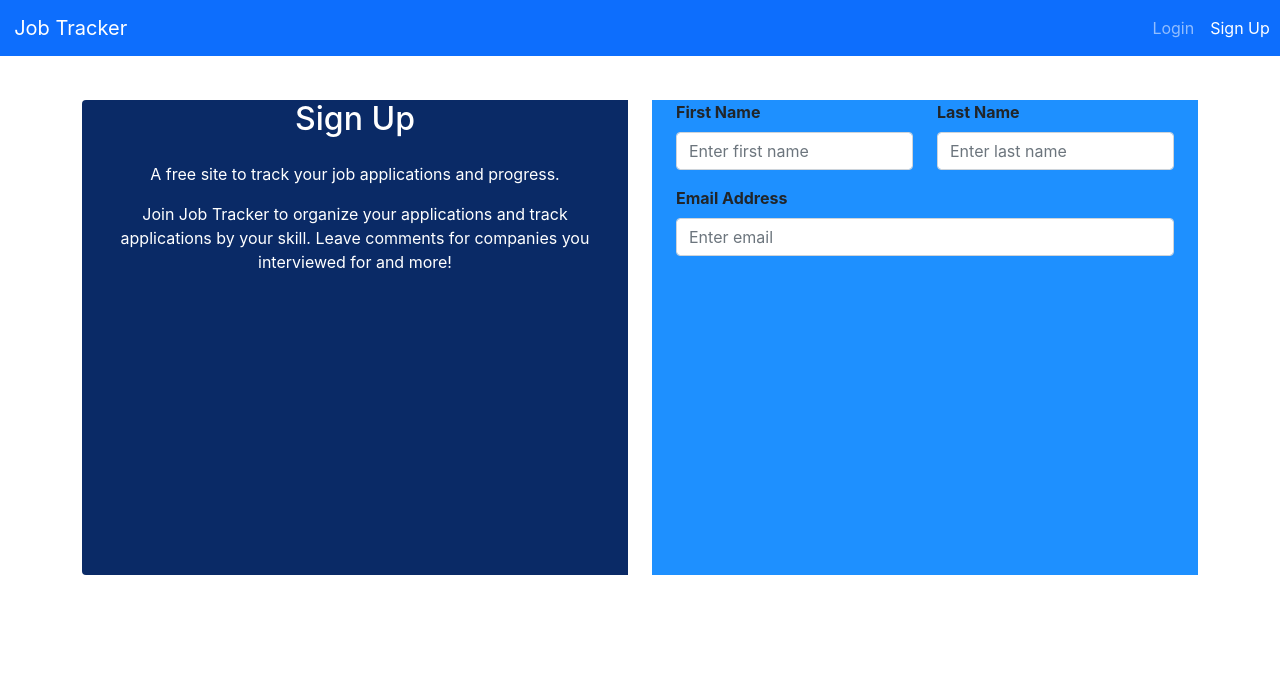
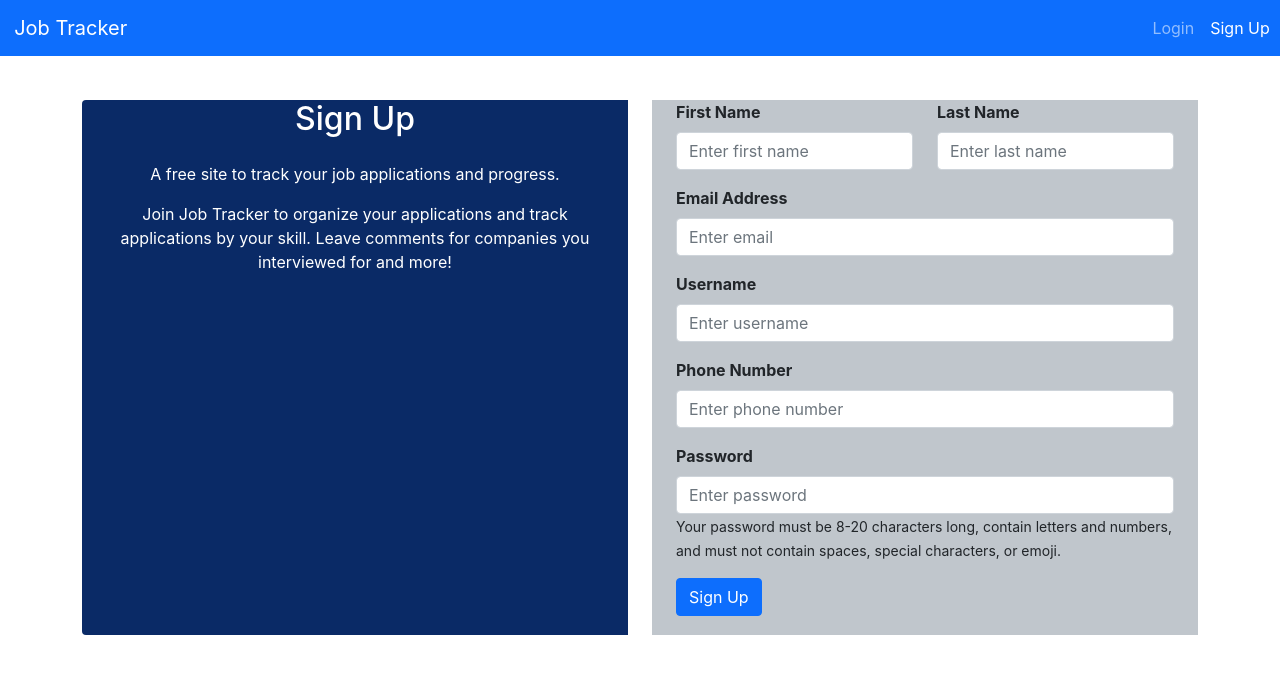
Before and after one commit to Dueonkim89/Job-Tracker, a React (Create React App) app: page /registeration in a window 1280 px wide. Shown: the top 674 px of the page. Built offline with nearby package versions, Linux system fonts and the light colour scheme.

Commit message:
finished registeration form field, working on controlled inputs

```diff
--- a/src/client/components/Registeration.tsx
+++ b/src/client/components/Registeration.tsx
@@ -1,5 +1,5 @@
 import * as React from 'react';
-import { Container, Row, Col, Form } from 'react-bootstrap';
+import { Container, Row, Col, Form, Button } from 'react-bootstrap';
 
 class Registeration extends React.Component {
     render() {
@@ -18,19 +18,36 @@ class Registeration extends React.Component {
                             <Form>
                                 <Row className="mb-3">
                                     <Form.Group as={Col}>
-                                    <Form.Label style={{fontWeight: 'bold'}}>First Name</Form.Label>
-                                    <Form.Control type="text" placeholder="Enter first name" />
+                                    <Form.Label htmlFor="firstName" style={{fontWeight: 'bold'}}>First Name</Form.Label>
+                                    <Form.Control id="firstName" type="text" placeholder="Enter first name" />
                                     </Form.Group>
 
                                     <Form.Group as={Col}>
-                                    <Form.Label style={{fontWeight: 'bold'}}>Last Name</Form.Label>
-                                    <Form.Control type="text" placeholder="Enter last name" />
+                                    <Form.Label htmlFor="lastName" style={{fontWeight: 'bold'}}>Last Name</Form.Label>
+                                    <Form.Control id="lastName" type="text" placeholder="Enter last name" />
                                     </Form.Group>
                                 </Row>
                                 <Form.Group className="mb-3">
-                                    <Form.Label style={{fontWeight: 'bold'}}>Email Address</Form.Label>
-                                    <Form.Control type="email" placeholder="Enter email" />
+                                    <Form.Label htmlFor="userEmail" style={{fontWeight: 'bold'}}>Email Address</Form.Label>
+                                    <Form.Control id="userEmail" type="email" placeholder="Enter email" />
                                 </Form.Group>
+                                <Form.Group className="mb-3">
+                                    <Form.Label htmlFor="userName" style={{fontWeight: 'bold'}}>Username</Form.Label>
+                                    <Form.Control id="userName" type="text" placeholder="Enter username" />
+                                </Form.Group>
+                                <Form.Group className="mb-3">
+                                    <Form.Label htmlFor="phoneNumber" style={{fontWeight: 'bold'}}>Phone Number</Form.Label>
+                                    <Form.Control id="phoneNumber" type="number" placeholder="Enter phone number" />
+                                </Form.Group>
+                                <Form.Group className="mb-3">
+                                    <Form.Label htmlFor="password" style={{fontWeight: 'bold'}}>Password</Form.Label>
+                                    <Form.Control id="password" type="password" placeholder="Enter password" />
+                                    <Form.Text style={{color: '#212529'}} id="passwordHelpBlock">
+                                        Your password must be 8-20 characters long, contain letters and numbers, and
+                                        must not contain spaces, special characters, or emoji.
+                                    </Form.Text>
+                                </Form.Group>
+                                <Button type="submit">Sign Up</Button>
                             </Form>
                         </Container>
                     </Col>
--- a/src/client/index.css
+++ b/src/client/index.css
@@ -16,13 +16,13 @@ code {
   background-color: #0a2a66;
   border-radius: 4px 0 0 4px;
   color: #FFFFFF;
-  min-height:475px;
+  min-height:535px;
   margin-top: 2.75rem;
 }
 
 .registeration-form-field{
-  min-height:475px;
+  min-height:535px;
   margin-top: 2.75rem;
-  background-color: #1E90FF;
+  background-color:#c0c6cc;
   text-align: left;
 }
```
